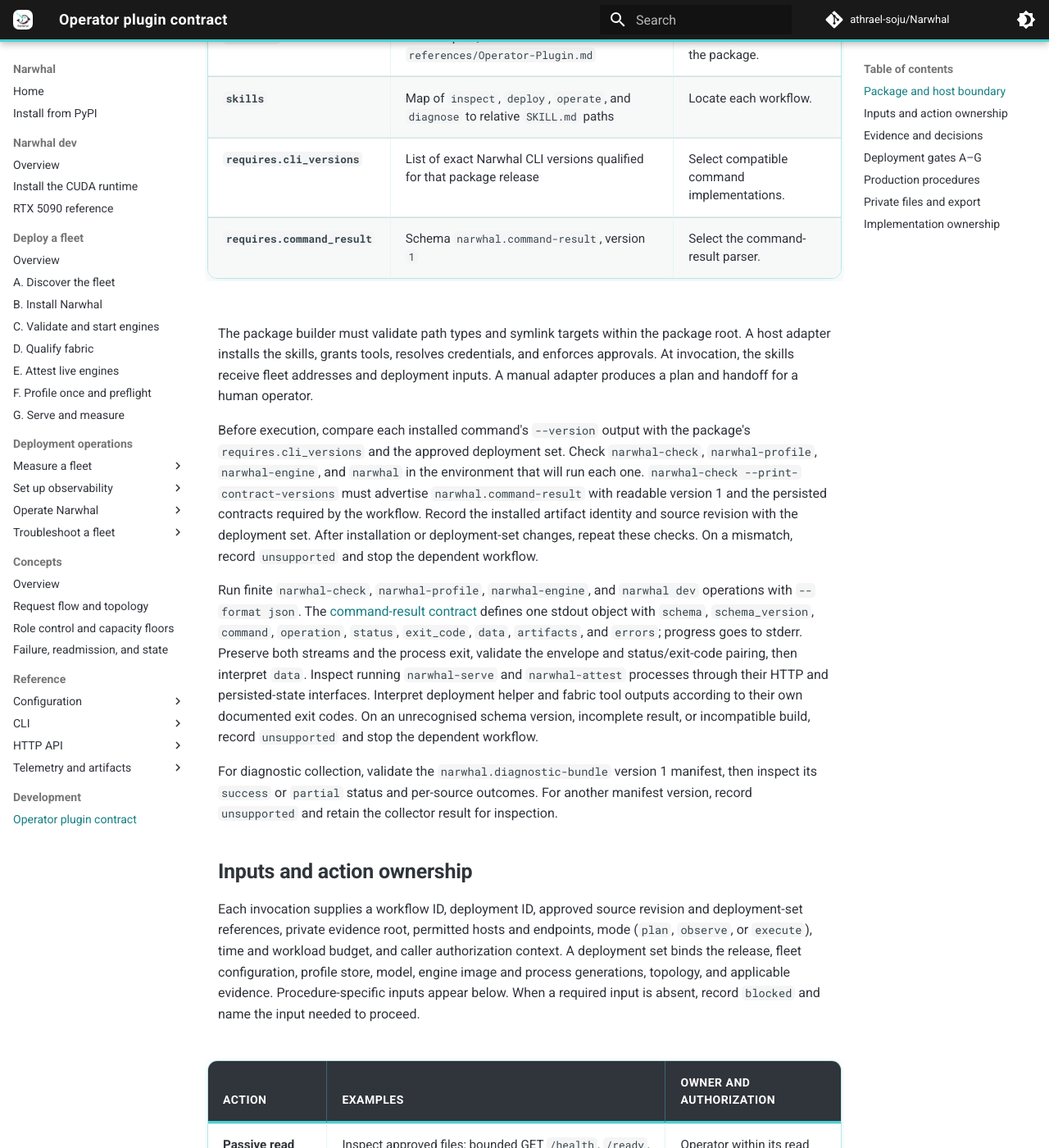
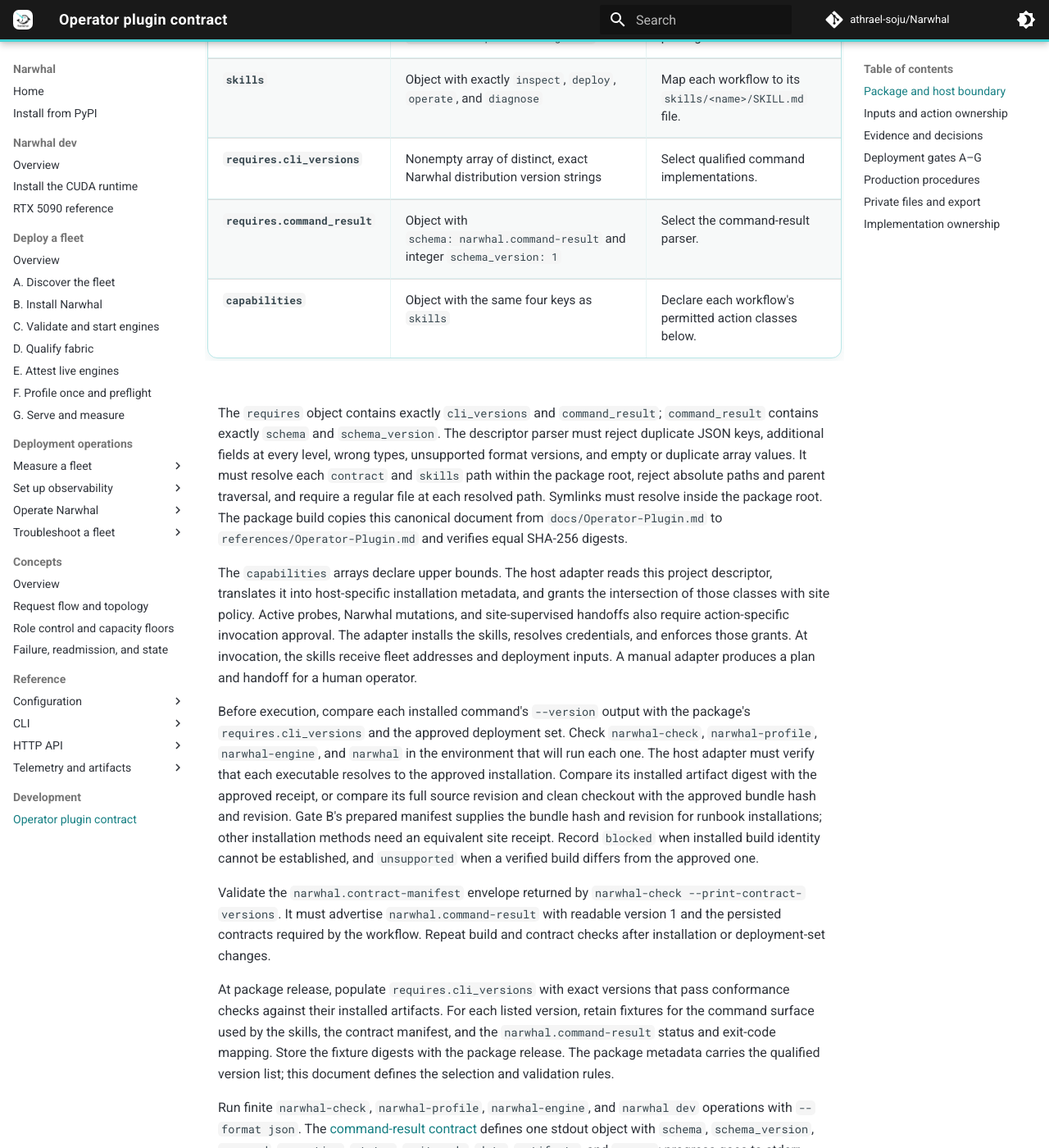
Before and after one commit to athrael-soju/Narwhal, an MkDocs documentation site: the page built from docs/Operator-Plugin.md, in a window 1280 px wide and 1400 px high, scrolled down 1251 px. Shown: the whole window at 82% size. Built offline with MkDocs 1.6.1 and Material for MkDocs 9.7.7, drawn with Linux system fonts in a browser that asks for light colours; comment, search, counter and statistics services are not loaded; some of the changed text lies outside the part shown.

Commit message:
docs: enhance Operator plugin contract details and clarify action classes

```diff
--- a/docs/Operator-Plugin.md
+++ b/docs/Operator-Plugin.md
@@ -25,20 +25,27 @@
 
 `plugin.json` will contain these fields. Package paths use forward slashes relative to the package root.
 
-| Field | Type and value | Purpose |
+| Required field | Type and value | Purpose |
 | --- | --- | --- |
-| `format` | String, `narwhal.operator-plugin` | Identify the portable descriptor. |
-| `format_version` | Integer, `1` | Select descriptor validation rules. |
-| `name` | String, `narwhal-operator` | Identify the package. |
-| `version` | Release version string | Identify the packaged skill revision. |
-| `contract` | Relative path, `references/Operator-Plugin.md` | Locate this contract in the package. |
-| `skills` | Map of `inspect`, `deploy`, `operate`, and `diagnose` to relative `SKILL.md` paths | Locate each workflow. |
-| `requires.cli_versions` | List of exact Narwhal CLI versions qualified for that package release | Select compatible command implementations. |
-| `requires.command_result` | Schema `narwhal.command-result`, version `1` | Select the command-result parser. |
+| `format` | String, exactly `narwhal.operator-plugin` | Identify the portable descriptor. |
+| `format_version` | Integer, exactly `1` | Select these validation rules. |
+| `name` | String, exactly `narwhal-operator` | Identify the package. |
+| `version` | Nonempty release identifier string | Identify the packaged skill revision. |
+| `contract` | Relative path, exactly `references/Operator-Plugin.md` | Locate this contract in the package. |
+| `skills` | Object with exactly `inspect`, `deploy`, `operate`, and `diagnose` | Map each workflow to its `skills/<name>/SKILL.md` file. |
+| `requires.cli_versions` | Nonempty array of distinct, exact Narwhal distribution version strings | Select qualified command implementations. |
+| `requires.command_result` | Object with `schema: narwhal.command-result` and integer `schema_version: 1` | Select the command-result parser. |
+| `capabilities` | Object with the same four keys as `skills` | Declare each workflow's permitted action classes below. |
 
-The package builder must validate path types and symlink targets within the package root. A host adapter installs the skills, grants tools, resolves credentials, and enforces approvals. At invocation, the skills receive fleet addresses and deployment inputs. A manual adapter produces a plan and handoff for a human operator.
+The `requires` object contains exactly `cli_versions` and `command_result`; `command_result` contains exactly `schema` and `schema_version`. The descriptor parser must reject duplicate JSON keys, additional fields at every level, wrong types, unsupported format versions, and empty or duplicate array values. It must resolve each `contract` and `skills` path within the package root, reject absolute paths and parent traversal, and require a regular file at each resolved path. Symlinks must resolve inside the package root. The package build copies this canonical document from `docs/Operator-Plugin.md` to `references/Operator-Plugin.md` and verifies equal SHA-256 digests.
 
-Before execution, compare each installed command's `--version` output with the package's `requires.cli_versions` and the approved deployment set. Check `narwhal-check`, `narwhal-profile`, `narwhal-engine`, and `narwhal` in the environment that will run each one. `narwhal-check --print-contract-versions` must advertise `narwhal.command-result` with readable version 1 and the persisted contracts required by the workflow. Record the installed artifact identity and source revision with the deployment set. After installation or deployment-set changes, repeat these checks. On a mismatch, record `unsupported` and stop the dependent workflow.
+The `capabilities` arrays declare upper bounds. The host adapter reads this project descriptor, translates it into host-specific installation metadata, and grants the intersection of those classes with site policy. Active probes, Narwhal mutations, and site-supervised handoffs also require action-specific invocation approval. The adapter installs the skills, resolves credentials, and enforces those grants. At invocation, the skills receive fleet addresses and deployment inputs. A manual adapter produces a plan and handoff for a human operator.
+
+Before execution, compare each installed command's `--version` output with the package's `requires.cli_versions` and the approved deployment set. Check `narwhal-check`, `narwhal-profile`, `narwhal-engine`, and `narwhal` in the environment that will run each one. The host adapter must verify that each executable resolves to the approved installation. Compare its installed artifact digest with the approved receipt, or compare its full source revision and clean checkout with the approved bundle hash and revision. Gate B's prepared manifest supplies the bundle hash and revision for runbook installations; other installation methods need an equivalent site receipt. Record `blocked` when installed build identity cannot be established, and `unsupported` when a verified build differs from the approved one.
+
+Validate the `narwhal.contract-manifest` envelope returned by `narwhal-check --print-contract-versions`. It must advertise `narwhal.command-result` with readable version 1 and the persisted contracts required by the workflow. Repeat build and contract checks after installation or deployment-set changes.
+
+At package release, populate `requires.cli_versions` with exact versions that pass conformance checks against their installed artifacts. For each listed version, retain fixtures for the command surface used by the skills, the contract manifest, and the `narwhal.command-result` status and exit-code mapping. Store the fixture digests with the package release. The package metadata carries the qualified version list; this document defines the selection and validation rules.
 
 Run finite `narwhal-check`, `narwhal-profile`, `narwhal-engine`, and `narwhal dev` operations with `--format json`. The [command-result contract](Command-Results.md) defines one stdout object with `schema`, `schema_version`, `command`, `operation`, `status`, `exit_code`, `data`, `artifacts`, and `errors`; progress goes to stderr. Preserve both streams and the process exit, validate the envelope and status/exit-code pairing, then interpret `data`. Inspect running `narwhal-serve` and `narwhal-attest` processes through their HTTP and persisted-state interfaces. Interpret deployment helper and fabric tool outputs according to their own documented exit codes. On an unrecognised schema version, incomplete result, or incompatible build, record `unsupported` and stop the dependent workflow.
 
@@ -48,13 +55,24 @@
 
 Each invocation supplies a workflow ID, deployment ID, approved source revision and deployment-set references, private evidence root, permitted hosts and endpoints, mode (`plan`, `observe`, or `execute`), time and workload budget, and caller authorization context. A deployment set binds the release, fleet configuration, profile store, model, engine image and process generations, topology, and applicable evidence. Procedure-specific inputs appear below. When a required input is absent, record `blocked` and name the input needed to proceed.
 
-| Action                                | Examples                                                                                                                                                                            | Owner and authorization                                                                                           |
-| ------------------------------------- | ----------------------------------------------------------------------------------------------------------------------------------------------------------------------------------- | ----------------------------------------------------------------------------------------------------------------- |
-| Passive read                          | Inspect approved files; bounded GET `/health`, `/ready`, `/narwhal/state`, `/narwhal/lifecycle`, `/metrics`                                                                         | Operator within its read scope. These GETs can expose private operational state.                                  |
-| Private evidence write                | Create run records and snapshots under the approved evidence root                                                                                                                   | Operator. This changes local files, including in `observe` mode.                                                  |
-| Active probe                          | `narwhal-check`, live profiling, fabric tests, engine and ingress completions, load trials                                                                                          | Narwhal or the documented test tool, under an explicit workload and time budget. These requests consume capacity. |
-| Narwhal state change                  | POST `/narwhal/lifecycle/drain` or `/narwhal/lifecycle/readmit`; `attestation_contract finalize-fleet`; profile output replacement through documented `narwhal-profile --overwrite` | Narwhal's documented interface, with action-specific approval and preconditions.                                  |
-| Site process or infrastructure change | Install releases, start/stop engines, sidecars or routers, open tunnels or ingress, change monitoring or load-balancer configuration                                                | Site supervisor. The plugin records the request, receipt, and observed postconditions.                            |
+| Action class | Examples | Owner and authorization |
+| --- | --- | --- |
+| `observe` | Approved files; bounded GET `/health`, `/ready`, `/narwhal/state`, `/narwhal/lifecycle`, `/metrics` | Operator within its read scope. |
+| `evidence-write` | Run records and snapshots under the approved evidence root | Operator within its private write scope. |
+| `active-probe` | `narwhal-check`, live profiling, fabric tests, completions, load trials | Narwhal or the documented test tool under a workload and time budget. |
+| `narwhal-mutate` | POST lifecycle drain/readmit; `attestation_contract finalize-fleet`; `narwhal-profile --overwrite` | Narwhal's documented interface under action-specific approval. |
+| `site-supervised` | Install releases; start/stop processes; change tunnels, ingress, monitoring or load balancers | Site supervisor. The Operator records its receipt and postconditions. |
+
+`plugin.json` assigns these action-class upper bounds:
+
+| Skill | `capabilities` array |
+| --- | --- |
+| `inspect` | `observe`, `evidence-write` |
+| `deploy` | `observe`, `evidence-write`, `active-probe`, `narwhal-mutate`, `site-supervised` |
+| `operate` | `observe`, `evidence-write`, `active-probe`, `narwhal-mutate`, `site-supervised` |
+| `diagnose` | `observe`, `evidence-write` |
+
+The descriptor parser must reject an unknown action class or a class outside the listed upper bound for its skill. An action that spans classes requires each applicable grant; profiling, for example, uses `active-probe` and `evidence-write`.
 
 `plan` produces an action sequence and required approvals. `observe` reads approved state and writes private evidence. `execute` runs approved active probes and Narwhal actions and requests site-supervised steps. Approval binds target, parameters, deployment-set digest, scope, validity window, and disruption budget. The host adapter enforces approval and serializes mutation workflows within one maintenance scope. Narwhal's lease controls router admission.
 
```
